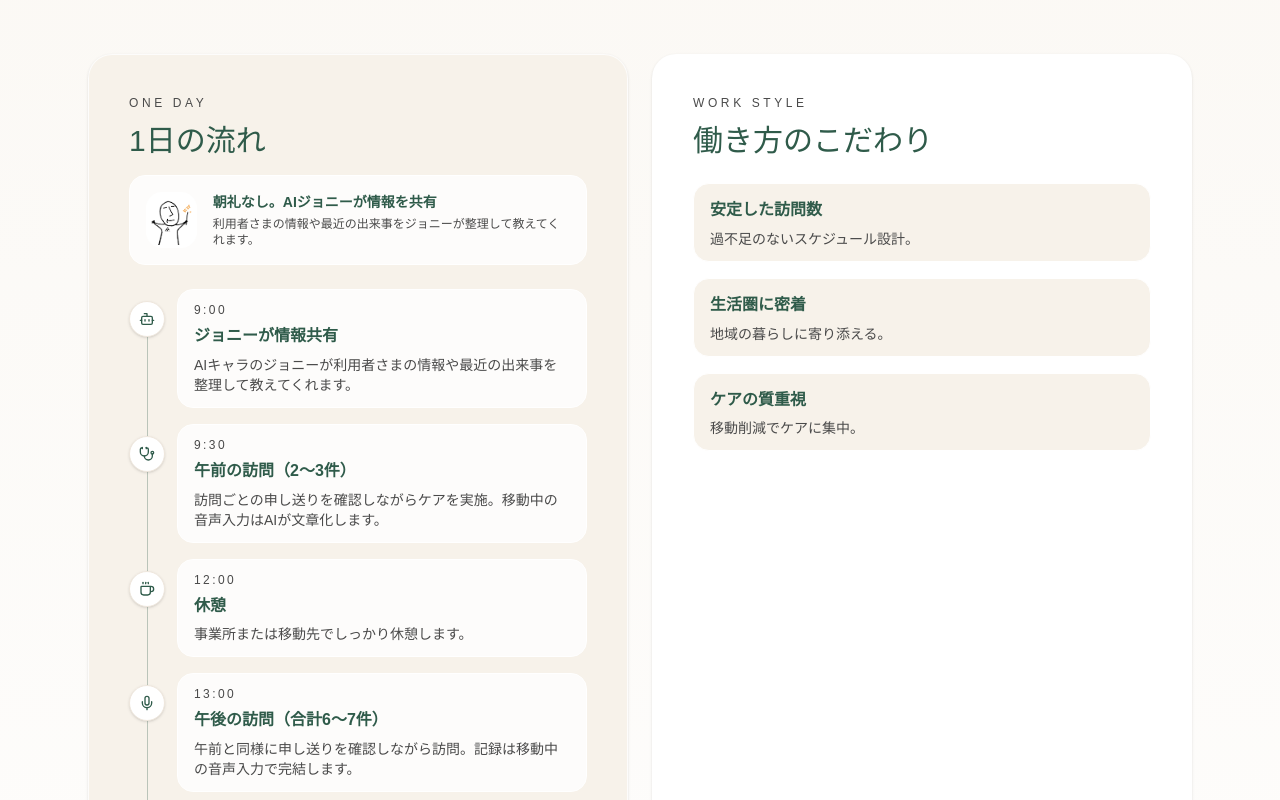
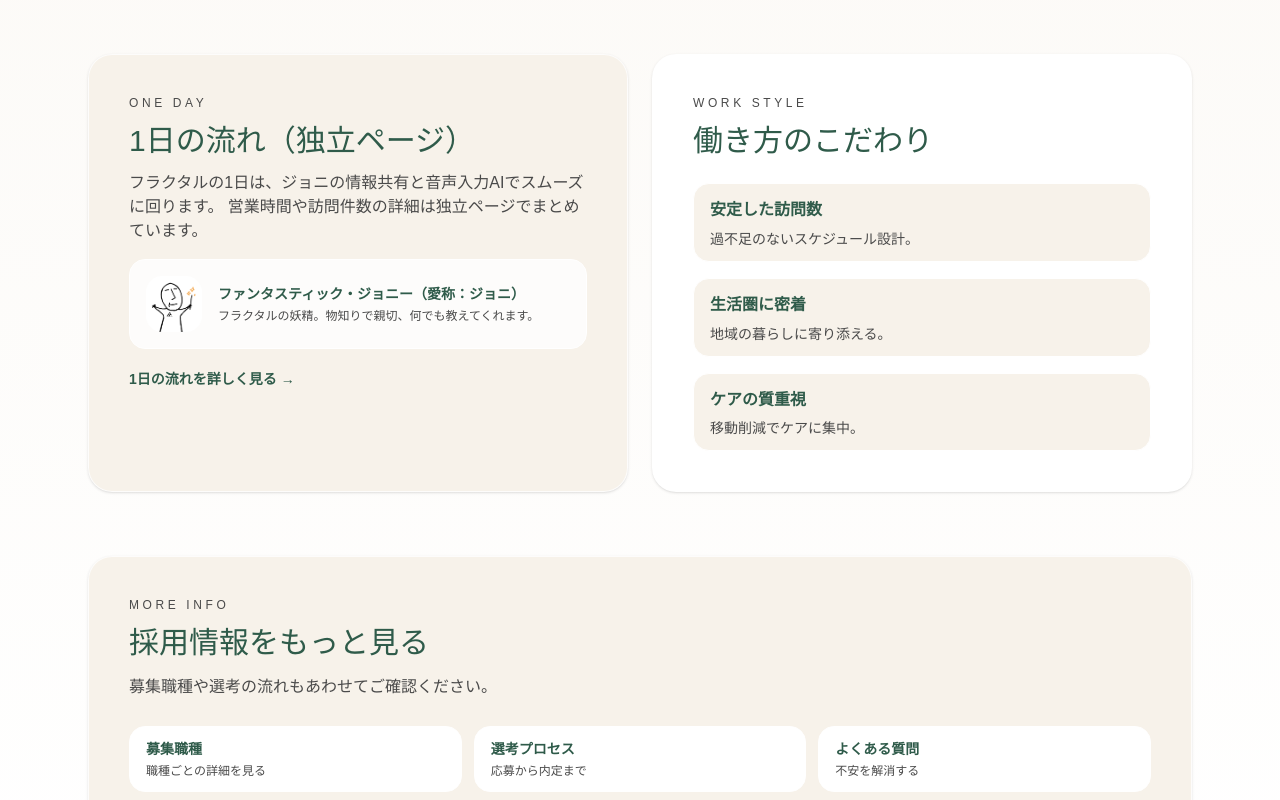
Before and after one commit to tasai-lab/fractal-hp, a Next.js app: page /recruit/areas/chiba-hanamigawa in a window 1280 px wide. Shown: the part 1700-2500 px from the top of the page. Built offline with nearby package versions, Linux system fonts and the light colour scheme; a web font is replaced by a local one.

Commit message:
feat: link day flow page from recruit

```diff
--- a/src/app/recruit/areas/[slug]/AreaClient.tsx
+++ b/src/app/recruit/areas/[slug]/AreaClient.tsx
@@ -3,14 +3,6 @@
 import { useEffect, useState, type ReactNode } from "react";
 import Image from "next/image";
 import Link from "next/link";
-import {
-  Bot,
-  Coffee,
-  LogOut,
-  MessagesSquare,
-  Mic,
-  Stethoscope,
-} from "lucide-react";
 import Contact from "@/components/Contact";
 import { useScrollAnimation } from "@/hooks/useScrollAnimation";
 import { visitAreas } from "@/lib/recruit-data";
@@ -37,7 +29,6 @@ const FadeIn = ({
   );
 };
 
-const flowIcons = [Bot, Stethoscope, Coffee, Mic, MessagesSquare, LogOut];
 
 export default function AreaClient({ area }: { area: RecruitArea }) {
   const [isContactOpen, setIsContactOpen] = useState(false);
@@ -166,13 +157,17 @@ export default function AreaClient({ area }: { area: RecruitArea }) {
           <FadeIn className="bg-[var(--color-paper)] rounded-3xl p-6 md:p-10 shadow-sm border border-white/80">
             <p className="text-xs tracking-[0.3em] text-ink-soft">ONE DAY</p>
             <h3 className="heading-mincho text-2xl md:text-3xl text-[var(--color-olive)] mt-3">
-              1日の流れ
+              1日の流れ（独立ページ）
             </h3>
+            <p className="text-ink-soft mt-3 text-sm md:text-base">
+              フラクタルの1日は、ジョニの情報共有と音声入力AIでスムーズに回ります。
+              営業時間や訪問件数の詳細は独立ページでまとめています。
+            </p>
             <div className="mt-4 flex items-center gap-4 bg-white/80 rounded-2xl border border-white p-4">
               <div className="relative w-14 h-14 rounded-2xl overflow-hidden bg-white">
                 <Image
                   src="/images/recruit/johnny.png"
-                  alt="AIジョニー"
+                  alt="ファンタスティック・ジョニー"
                   fill
                   sizes="56px"
                   className="object-contain"
@@ -180,33 +175,19 @@ export default function AreaClient({ area }: { area: RecruitArea }) {
               </div>
               <div>
                 <p className="text-sm font-semibold text-[var(--color-olive)]">
-                  朝礼なし。AIジョニーが情報を共有
+                  ファンタスティック・ジョニー（愛称：ジョニ）
                 </p>
                 <p className="text-xs text-ink-soft mt-1">
-                  利用者さまの情報や最近の出来事をジョニーが整理して教えてくれます。
+                  フラクタルの妖精。物知りで親切、何でも教えてくれます。
                 </p>
               </div>
             </div>
-            <div className="space-y-4 mt-6">
-              {area.dayFlow.map((flow, index) => {
-                const Icon = flowIcons[index] ?? Stethoscope;
-                return (
-                  <div key={flow.title} className="relative pl-12">
-                    <div className="absolute left-0 top-3 w-9 h-9 rounded-full bg-white border border-[var(--color-sand)] shadow-sm flex items-center justify-center text-[var(--color-olive)]">
-                      <Icon className="w-4 h-4" />
-                    </div>
-                    {index < area.dayFlow.length - 1 && (
-                      <div className="absolute left-[18px] top-12 h-full w-px bg-[var(--color-olive)]/30"></div>
-                    )}
-                    <div className="bg-white/80 rounded-2xl border border-white px-4 py-3">
-                      <p className="text-xs tracking-[0.2em] text-ink-soft">{flow.time}</p>
-                      <p className="font-semibold text-[var(--color-olive)] mt-1">{flow.title}</p>
-                      <p className="text-sm text-ink-soft mt-1">{flow.detail}</p>
-                    </div>
-                  </div>
-                );
-              })}
-            </div>
+            <Link
+              href="/recruit/day-flow"
+              className="inline-flex items-center gap-2 text-sm font-semibold text-[var(--color-olive)] mt-5"
+            >
+              1日の流れを詳しく見る →
+            </Link>
           </FadeIn>
 
           <FadeIn className="bg-white rounded-3xl p-6 md:p-10 shadow-sm border border-white/80">
--- a/src/app/recruit/page.tsx
+++ b/src/app/recruit/page.tsx
@@ -280,7 +280,62 @@ export default function RecruitPage() {
           </div>
         </section>
 
-        <section className="order-6 bg-white rounded-3xl p-6 md:p-10 shadow-sm border border-white/80">
+        <section className="order-5 bg-white rounded-3xl p-6 md:p-10 shadow-sm border border-white/80">
+          <FadeIn>
+            <p className="text-xs tracking-[0.3em] text-ink-soft">ONE DAY</p>
+            <h3 className="heading-mincho text-2xl md:text-4xl text-[var(--color-olive)] mt-3">
+              1日の流れ
+            </h3>
+            <p className="text-ink-soft mt-2">
+              フラクタルの1日は、ファンタスティック・ジョニー（愛称：ジョニ）が案内。
+              音声入力AIで記録までスムーズです。
+            </p>
+            <div className="grid lg:grid-cols-[0.9fr,1.1fr] gap-6 mt-6 items-center">
+              <div className="bg-[var(--color-paper)] rounded-3xl p-5 border border-white shadow-sm">
+                <div className="flex items-center gap-4">
+                  <div className="relative w-16 h-16 rounded-2xl overflow-hidden bg-white">
+                    <Image
+                      src="/images/recruit/johnny.png"
+                      alt="ファンタスティック・ジョニー"
+                      fill
+                      sizes="64px"
+                      className="object-contain"
+                    />
+                  </div>
+                  <div>
+                    <p className="text-xs tracking-[0.3em] text-ink-soft">FRACTAL FAIRY</p>
+                    <p className="heading-mincho text-lg text-[var(--color-olive)]">
+                      ファンタスティック・ジョニー
+                    </p>
+                    <p className="text-xs text-ink-soft mt-1">愛称：ジョニ</p>
+                  </div>
+                </div>
+                <p className="text-sm text-ink-soft mt-3">
+                  物知りで親切、何でも教えてくれるフラクタルの妖精です。
+                </p>
+                <Link
+                  href="/recruit/day-flow"
+                  className="inline-flex items-center gap-2 text-sm font-semibold text-[var(--color-olive)] mt-4"
+                >
+                  1日の流れを詳しく見る →
+                </Link>
+              </div>
+              <div className="grid gap-3">
+                <div className="bg-white/80 rounded-2xl border border-white px-4 py-3 text-sm text-ink-soft">
+                  営業時間は9:00〜19:00、1日6〜7件の訪問が目安です。
+                </div>
+                <div className="bg-white/80 rounded-2xl border border-white px-4 py-3 text-sm text-ink-soft">
+                  記録は移動中の音声入力 → AIが文章化。帰ってまとめて記録しません。
+                </div>
+                <div className="bg-white/80 rounded-2xl border border-white px-4 py-3 text-sm text-ink-soft">
+                  朝礼なし・直行直帰OK。申し送りを確認すれば翌日もスムーズです。
+                </div>
+              </div>
+            </div>
+          </FadeIn>
+        </section>
+
+        <section className="order-7 bg-white rounded-3xl p-6 md:p-10 shadow-sm border border-white/80">
           <FadeIn>
             <p className="text-xs tracking-[0.3em] text-ink-soft">TEAM</p>
             <h3 className="heading-mincho text-2xl md:text-4xl text-[var(--color-olive)] mt-3">
@@ -327,7 +382,7 @@ export default function RecruitPage() {
           </div>
         </section>
 
-        <section className="order-8 grid lg:grid-cols-[1.1fr,0.9fr] gap-10 items-center">
+        <section className="order-9 grid lg:grid-cols-[1.1fr,0.9fr] gap-10 items-center">
           <FadeIn className="relative aspect-[4/3] rounded-3xl overflow-hidden shadow-lg bg-white">
             <Image
               src="/images/service-area/area-map.png"
@@ -375,7 +430,7 @@ export default function RecruitPage() {
           </FadeIn>
         </section>
 
-        <section className="order-9 bg-white rounded-3xl p-6 md:p-10 shadow-sm border border-white/80">
+        <section className="order-10 bg-white rounded-3xl p-6 md:p-10 shadow-sm border border-white/80">
           <FadeIn>
             <p className="text-xs tracking-[0.3em] text-ink-soft">PHILOSOPHY</p>
             <h3 className="heading-mincho text-2xl md:text-4xl text-[var(--color-olive)] mt-3">
@@ -387,7 +442,7 @@ export default function RecruitPage() {
           </FadeIn>
         </section>
 
-        <section id="positions" className="order-5 space-y-6">
+        <section id="positions" className="order-6 space-y-6">
           <FadeIn>
             <p className="text-xs tracking-[0.3em] text-ink-soft">POSITIONS</p>
             <h3 className="heading-mincho text-2xl md:text-4xl text-[var(--color-olive)] mt-3">
@@ -465,7 +520,7 @@ export default function RecruitPage() {
           </div>
         </section>
 
-        <section id="process" className="order-7 bg-[var(--color-paper)] rounded-3xl p-6 md:p-10 shadow-sm border border-white/80">
+        <section id="process" className="order-8 bg-[var(--color-paper)] rounded-3xl p-6 md:p-10 shadow-sm border border-white/80">
           <FadeIn>
             <p className="text-xs tracking-[0.3em] text-ink-soft">PROCESS</p>
             <h3 className="heading-mincho text-2xl md:text-4xl text-[var(--color-olive)] mt-3">
@@ -491,7 +546,7 @@ export default function RecruitPage() {
           </FadeIn>
         </section>
 
-        <section id="faq" className="order-10 bg-white rounded-3xl p-6 md:p-10 shadow-sm border border-white/80">
+        <section id="faq" className="order-11 bg-white rounded-3xl p-6 md:p-10 shadow-sm border border-white/80">
           <FadeIn>
             <p className="text-xs tracking-[0.3em] text-ink-soft">FAQ</p>
             <h3 className="heading-mincho text-2xl md:text-4xl text-[var(--color-olive)] mt-3">
```
